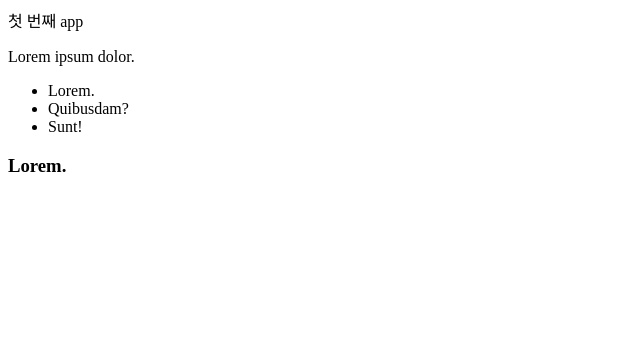
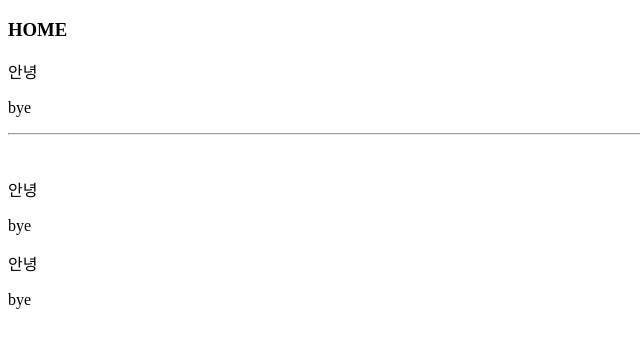
Before and after one commit to Jin19121/react20241105, a React (Vite) app: page / in a window 1280 px wide. Shown: the top 348 px of the page, without its empty margins (0-640 px from the left). Built offline with nearby package versions, Linux system fonts and the light colour scheme.

Commit message:
component

```diff
--- /dev/null
+++ b/src/apps/MyApp2.jsx
@@ -0,0 +1,28 @@
+// component
+function MyComponent() {
+  return (
+    <div>
+      <p>안녕</p>
+      <p>bye</p>
+    </div>
+  );
+}
+
+function MyApp2() {
+  //react component
+  return (
+    <div>
+      <h3>HOME</h3>
+      <MyComponent />
+      <hr />
+      <br />
+      <MyComponent />
+      <MyComponent />
+      {/*<p>안녕</p>*/}
+      {/*<p>안녕</p>*/}
+      {/*<p>안녕</p>*/}
+    </div>
+  );
+}
+
+export default MyApp2;
--- a/src/main.jsx
+++ b/src/main.jsx
@@ -1,9 +1,9 @@
 import { StrictMode } from "react";
 import { createRoot } from "react-dom/client";
-import MyApp1 from "./apps/MyApp1.jsx";
+import MyApp2 from "./apps/MyApp2.jsx";
 
 createRoot(document.getElementById("root")).render(
   <StrictMode>
-    <MyApp1 />
+    <MyApp2 />
   </StrictMode>,
 );
```
